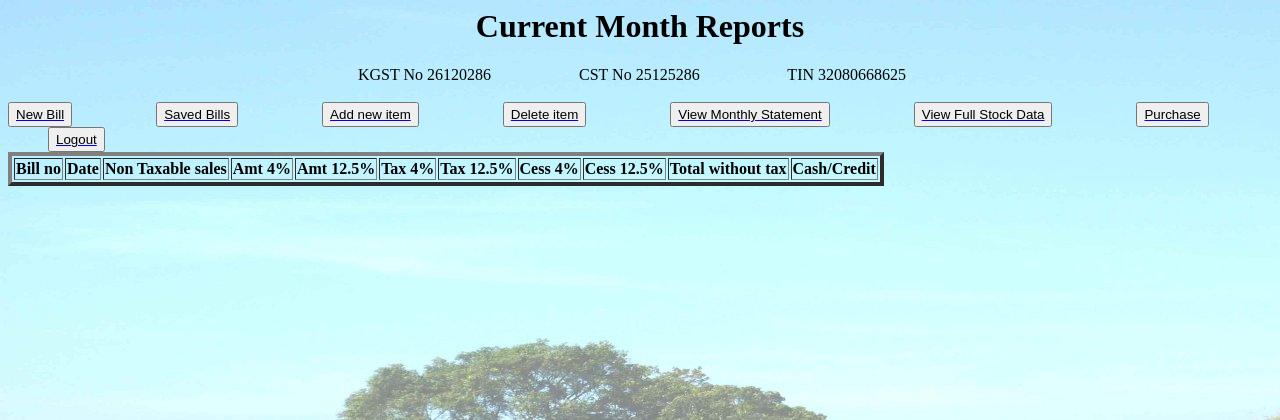
After one commit to rajeevs1992/BillingSystem, a PHP site: page /views/monthlyReport.php in a window 1280 px wide. The commit adds this page. Shown: the top 420 px of the page. Run offline with PHP 8.4, Linux system fonts and the light colour scheme; a user stored in the database is signed in; data comes from the database, SQL or seed files in the repository; lists and menus that the app fills with data are empty.

Commit message:
month sales report viewer ready.ajax search in bill.php home page

```diff
--- a/classes/common.php
+++ b/classes/common.php
@@ -28,7 +28,7 @@
 			echo sprintf($buttonLink,"/views/showSavedBills","Saved Bills","0");
 			echo sprintf($buttonLink,"/views/addItem.php","Add new item","0");
 			echo sprintf($buttonLink,"/","Delete item","0");
-			echo sprintf($buttonLink,"/","View Monthly Statement","0");
+			echo sprintf($buttonLink,"/views/monthlyReport.php","View Monthly Statement","0");
 			echo sprintf($buttonLink,"/views/fullStockData.php","View Full Stock Data","0");
 			echo sprintf($buttonLink,"/views/purchase.php","Purchase","0");
 			echo sprintf($buttonLink,"/controllers/logout.php","Logout","0");
--- /dev/null
+++ b/views/monthlyReport.php
@@ -0,0 +1,35 @@
+<?php
+	require_once("$_SERVER[DOCUMENT_ROOT]/classes/common.php");
+	require_once("$_SERVER[DOCUMENT_ROOT]/classes/database.php");
+	$page=new page("Current Month Reports",3);
+	$con=new database;
+	$m=date('m');
+	$reply=$con->query("SELECT * FROM sales WHERE MONTH(date)='$m'");
+	if($reply!=0)
+	{
+		echo "<table border=4 >
+		<tr>
+			<th>Bill no</th>
+			<th>Date</th>
+			<th>Non Taxable sales</th>
+			<th>Amt 4%</th>
+			<th>Amt 12.5%</th>
+			<th>Tax 4%</th>
+			<th>Tax 12.5%</th>
+			<th>Cess 4%</th>
+			<th>Cess 12.5%</th>
+			<th>Total without tax</th>
+			<th>Cash/Credit</th>
+		</tr>";
+		while($row=mysql_fetch_array($reply,MYSQL_NUM))
+		{
+			echo "<tr>";
+			foreach($row as &$tmp)
+			{
+				echo "<td>$tmp</td>";
+			}
+			echo "</tr>";
+		}
+	echo "</table>";
+	}
+?>
```
Also changed, not shown: controllers/search.php (+19 -7 lines), views/bill.php (+27 -2 lines), views/fullStockData.php (+6 -6 lines).
